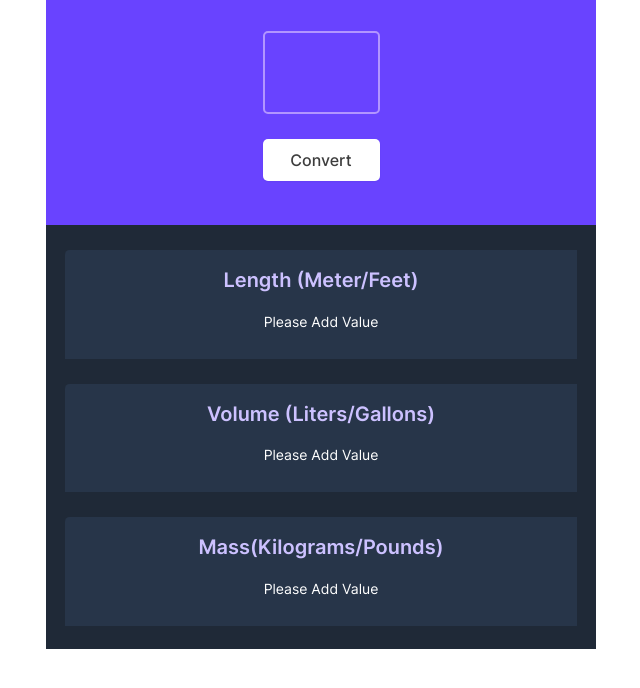
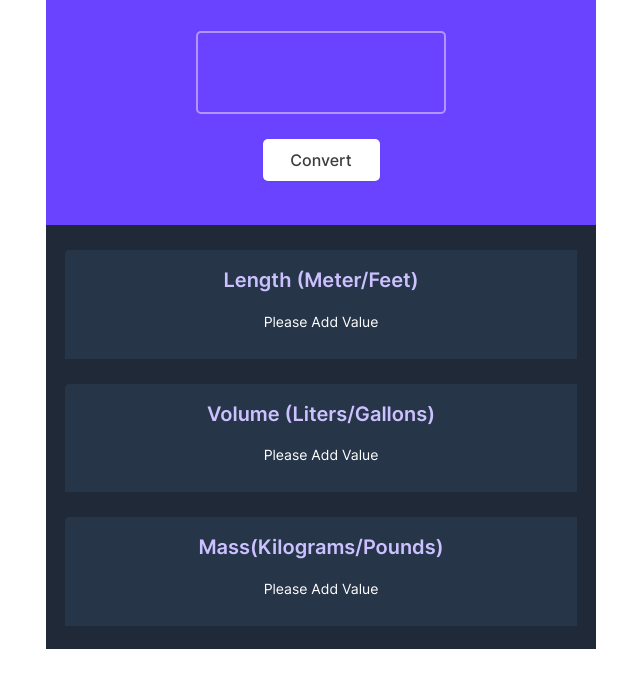
Before and after one commit to jedinakjakub/unitConvertor, a plain HTML site: page index.html in a window 1280 px wide. Shown: the part 80-768 px from the top of the page, without its empty margins (319-959 px from the left). Drawn offline with Linux system fonts and the light colour scheme.

Commit message:
update 1.1.

```diff
--- a/index.css
+++ b/index.css
@@ -74,7 +74,7 @@ p{
     line-height: 24px;
     text-align: center;
     /*input field*/
-    width: 117px;
+    width: 250px;
     height: 83px;
     left: 217px;
     top: 101px;
--- a/index.js
+++ b/index.js
@@ -9,10 +9,12 @@ const volume = document.getElementById("volume-Convertion")
 const mass = document.getElementById("mass-Convertion")
 const convertBtn = document.getElementById("convert-Btn")
 const inputNum = document.getElementById("input-Num")
+const alertMessage = document.getElementById("alert")
 
 
 convertBtn.addEventListener("click" , function() {
-    /* Lenght section */
+
+        /* Lenght section */
     const lenghtMeters = (inputNum.value*0.3048).toFixed(3)
     const lenghtFeet = (inputNum.value*3.281).toFixed(3)
     lenght.textContent = `${inputNum.value} meters = ${lenghtFeet} feet | ${inputNum.value} feet = ${lenghtMeters} meters`
```
Also changed, not shown: index.html (+2 -0 lines).
